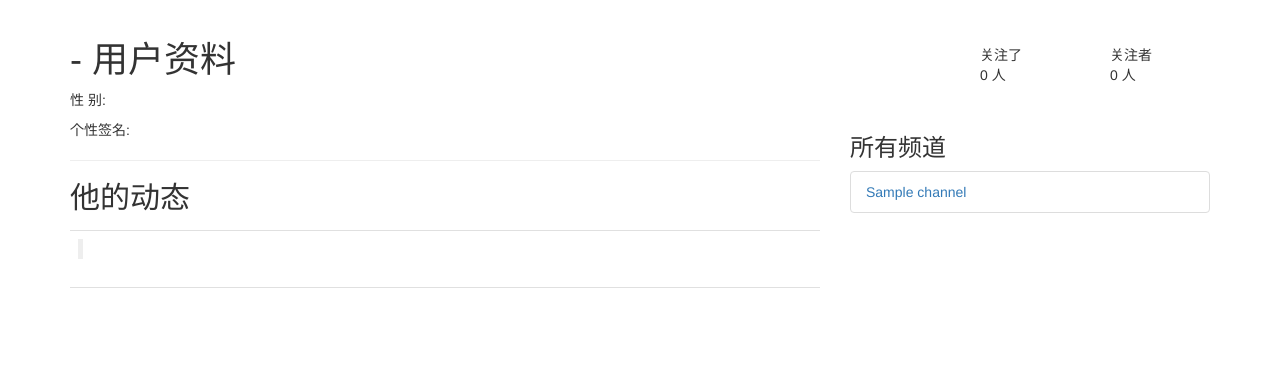
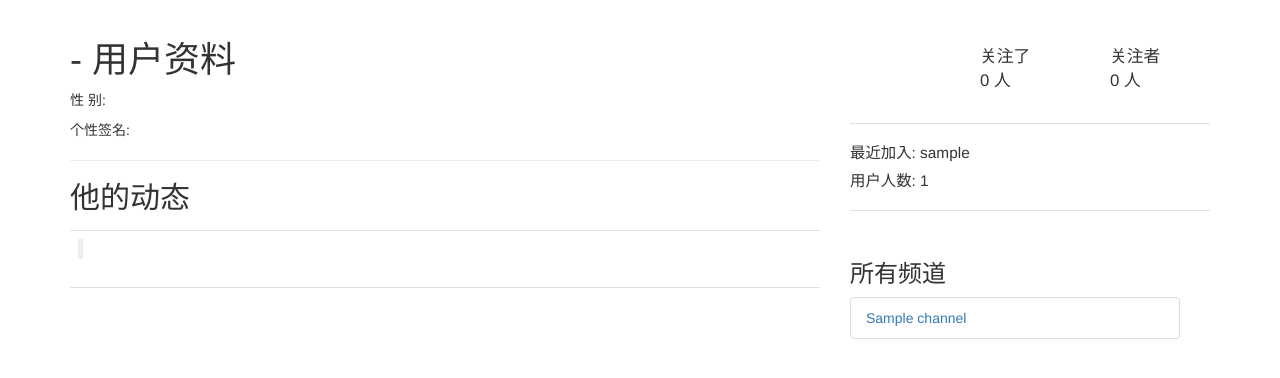
Before and after one commit to zjryan/forum, a Python web app: template app/templates/profile.html in a window 1280 px wide. Shown: the part 52-430 px from the top of the page. Run offline with Jinja, Linux system fonts and the light colour scheme; the template is opened without the code that fills it: most values are stand-ins (such as "Sample title", 1, 10 or a date in 2020); some libraries are stand-ins or nearby versions.

Commit message:
基模板增加显示最新加入的用户以及用户总数的功能

```diff
--- a/app/static/style.css
+++ b/app/static/style.css
@@ -201,6 +201,7 @@ div.channel-list {
 
 div.follow-count {
     margin-top: 25px;
+    font-size: 120%
 }
 
 ul.activities {
@@ -233,3 +234,16 @@ div.activity-date {
 div.activity-footer {
     float: right
 }
+
+div.forum-info {
+    margin-top: 30px;
+    padding-top: 15px;
+    padding-bottom: 15px;
+    border-bottom: 1px solid #e0e0e0;
+    border-top: 1px solid #e0e0e0;
+}
+
+div.forum-info-item {
+    font-size: 110%;
+    padding: 3px 0px 3px 0px;
+}
--- a/app/templates/_activities.html
+++ b/app/templates/_activities.html
@@ -25,7 +25,7 @@
                 <p><a href="/post/{{ a.post.id }}">{{ content }}</a></p>
                 <div class="activity-footer">
                     {% if current_user == user or current_user.is_admin() %}
-                    <a href="#">删除</a> |
+                    <a href="{{ url_for('delete_comment', id=a.id) }}">删除</a> |
                     <a href="#">编辑</a>
                     {% endif %}
                 </div>
--- a/app/templates/base8-4.html
+++ b/app/templates/base8-4.html
@@ -21,14 +21,25 @@
             </div>
             {% endif %}
         {% endblock %}
-            <div class="row channel-list">
-                <div class="col-md-12">
+            <div>
+                <div class="forum-info">
+                    <div class="forum-info-item">最近加入: {{ new_user.username }}</div>
+                    <div class="forum-info-item">用户人数: {{ user_count }}</div>
+                </div>
+                <div class="col-md-12 row channel-list">
                     <h3>所有频道</h3>
                     <ul class="list-group">
                         {% for c in channels %}
                         <li class="list-group-item"><a href="/channel/{{ c.id }}">{{ c.name }}</a></li>
                         {% endfor %}
                     </ul>
+                    {% if current_user is not none and current_user.is_admin() %}
+                    <h3>管理员频道</h3>
+                    <ul class="list-group channel-list">
+                        <li class="list-group-item">地下储瓜间</li>
+                        <li class="list-group-item">神秘图书馆</li>
+                    </ul>
+                    {% endif %}
                 </div>
             </div>
         </div>
```
Also changed, not shown: app/__init__.py (+9 -0 lines), app/views.py (+23 -4 lines), app/models/models.db.
